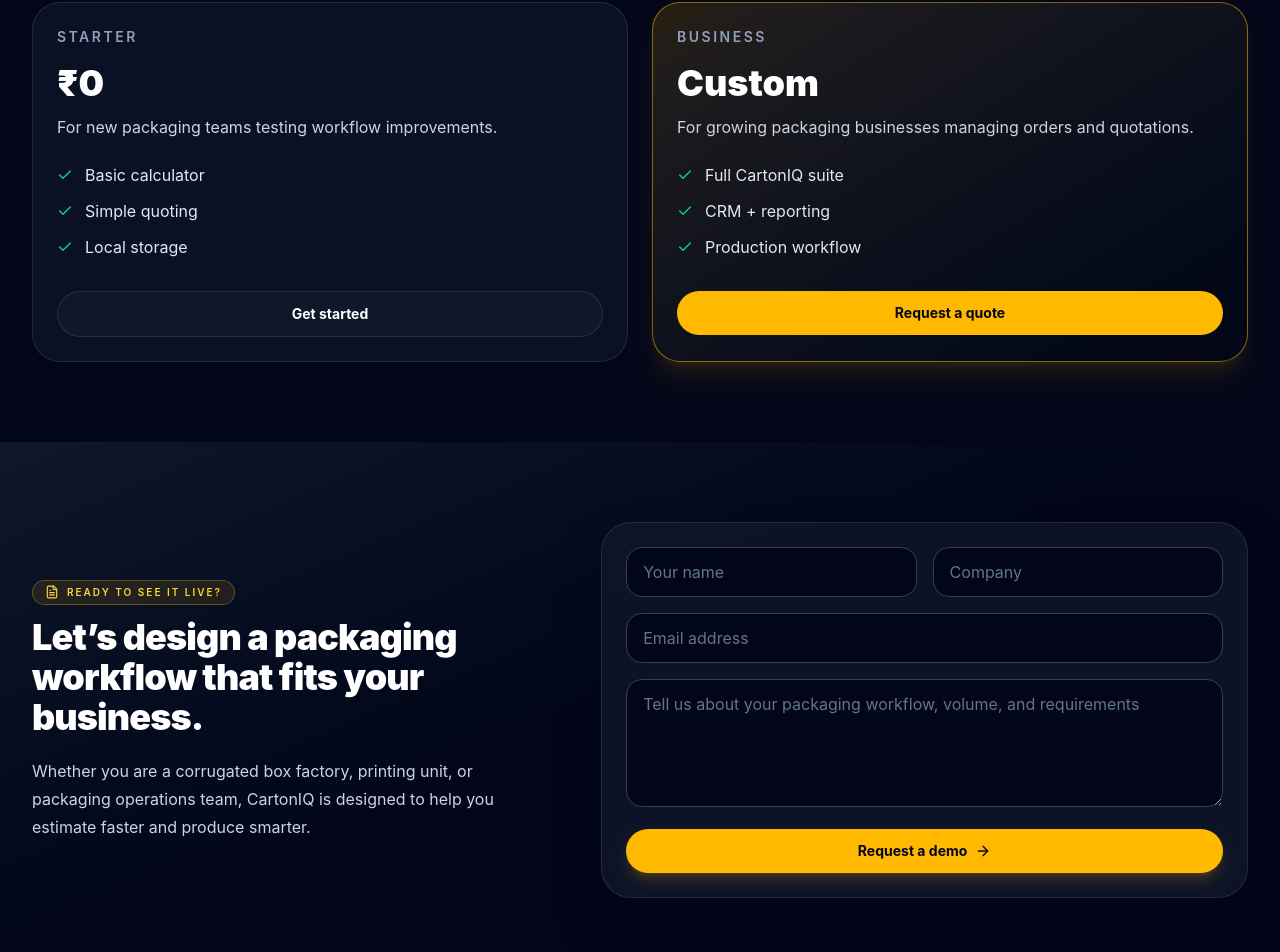
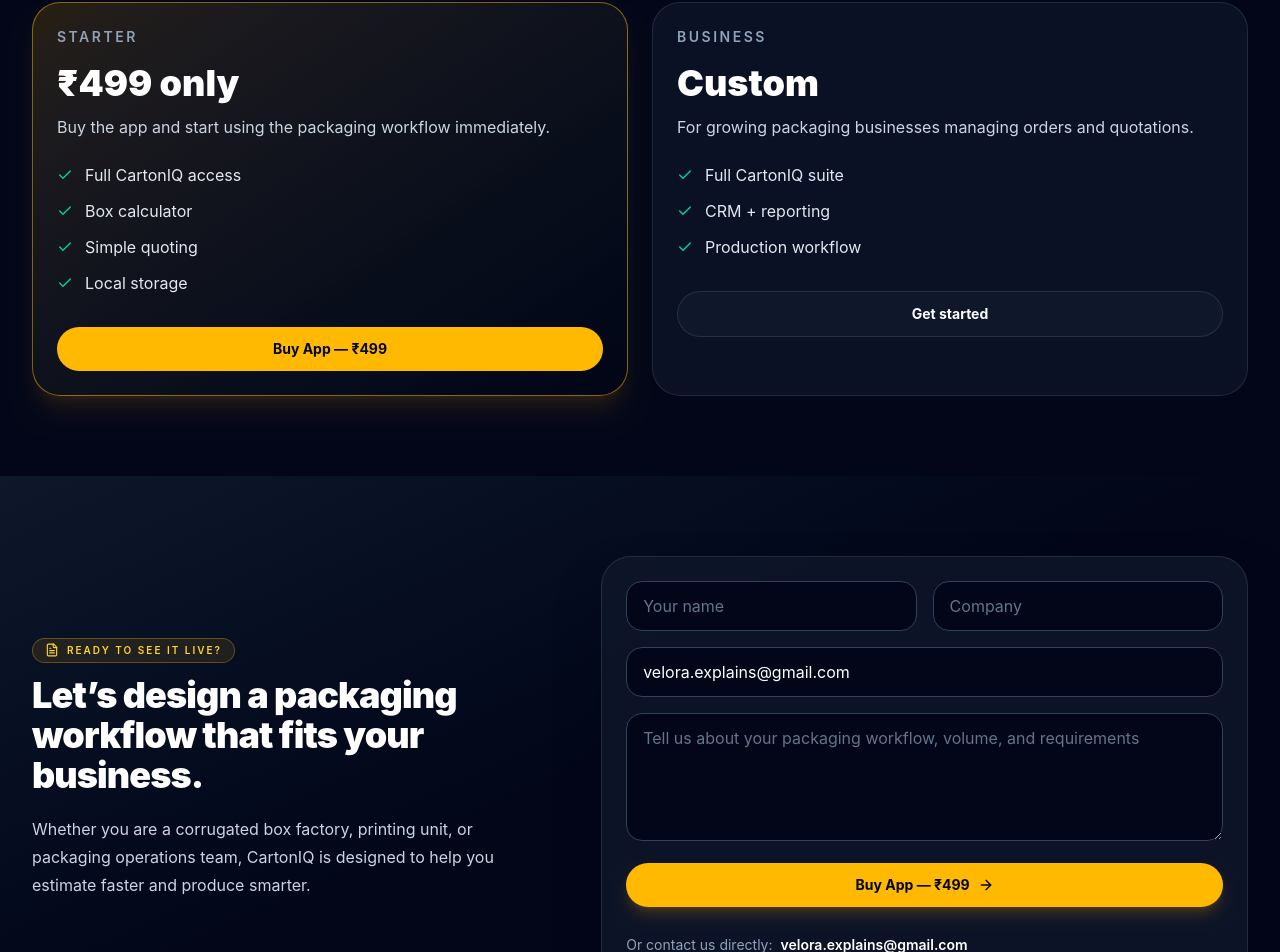
Before and after one commit to veloraexplains/CartonIQ, a React (Vite) app: page / in a window 1280 px wide. Shown: the part 4628-5580 px from the top of the page. Built offline with nearby package versions, Linux system fonts and the light colour scheme.

Commit message:
Update website pricing and contact details to ₹499 and email contact

```diff
--- a/src/App.tsx
+++ b/src/App.tsx
@@ -155,17 +155,17 @@
 const pricing = [
   {
     name: 'Starter',
-    price: '₹0',
-    description: 'For new packaging teams testing workflow improvements.',
-    included: ['Basic calculator', 'Simple quoting', 'Local storage'],
-    highlight: false,
+    price: '₹499 only',
+    description: 'Buy the app and start using the packaging workflow immediately.',
+    included: ['Full CartonIQ access', 'Box calculator', 'Simple quoting', 'Local storage'],
+    highlight: true,
   },
   {
     name: 'Business',
     price: 'Custom',
     description: 'For growing packaging businesses managing orders and quotations.',
     included: ['Full CartonIQ suite', 'CRM + reporting', 'Production workflow'],
-    highlight: true,
+    highlight: false,
   },
 ];
 
@@ -497,7 +497,7 @@
                       : 'border border-white/10 bg-slate-900 text-white hover:border-white/20'
                   }`}
                 >
-                  {plan.highlight ? 'Request a quote' : 'Get started'}
+                  {plan.highlight ? 'Buy App — ₹499' : 'Get started'}
                 </a>
               </div>
             ))}
@@ -525,7 +525,7 @@
                     <input className="rounded-2xl border border-slate-700 bg-slate-950 px-4 py-3 text-white placeholder:text-slate-500 focus:border-amber-400 focus:outline-none" placeholder="Company" />
                   </div>
 
-                  <input className="w-full rounded-2xl border border-slate-700 bg-slate-950 px-4 py-3 text-white placeholder:text-slate-500 focus:border-amber-400 focus:outline-none" type="email" placeholder="Email address" />
+                  <input className="w-full rounded-2xl border border-slate-700 bg-slate-950 px-4 py-3 text-white placeholder:text-slate-500 focus:border-amber-400 focus:outline-none" type="email" placeholder="velora.explains@gmail.com" defaultValue="velora.explains@gmail.com" />
 
                   <textarea
                     className="min-h-32 w-full rounded-2xl border border-slate-700 bg-slate-950 px-4 py-3 text-white placeholder:text-slate-500 focus:border-amber-400 focus:outline-none"
@@ -533,9 +533,16 @@
                   />
 
                   <button type="button" className="inline-flex w-full items-center justify-center gap-2 rounded-full bg-amber-400 px-6 py-3 text-sm font-bold text-slate-950 shadow-lg shadow-amber-500/20 transition hover:bg-amber-300">
-                    Request a demo
+                    Buy App — ₹499
                     <ArrowRight className="h-4 w-4" />
                   </button>
+
+                  <div className="mt-3 text-sm text-slate-400">
+                    Or contact us directly:
+                    <a href="mailto:velora.explains@gmail.com" className="ml-2 font-semibold text-white">
+                      velora.explains@gmail.com
+                    </a>
+                  </div>
                 </form>
               </div>
             </div>
```
